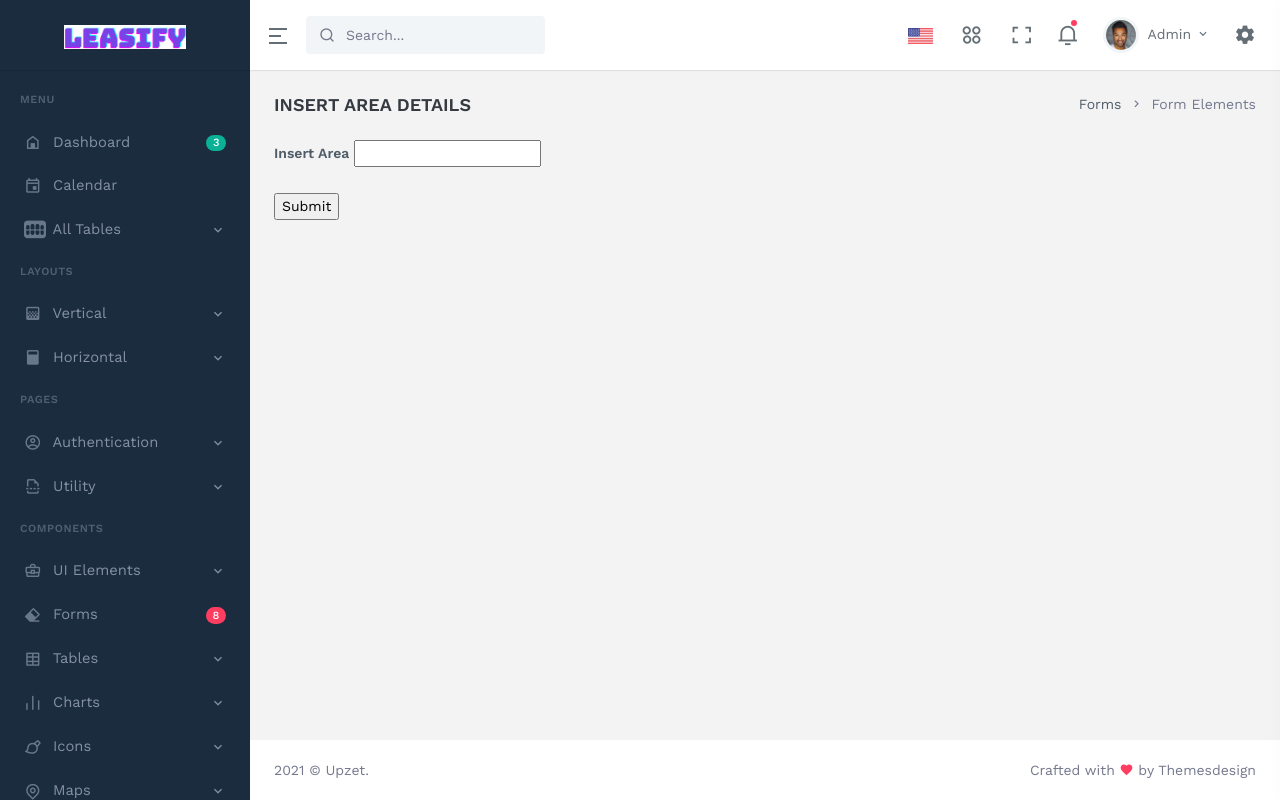
After one commit to uttammanani/LeasifY, a Django app: page /insert_area/ in a window 1280 px wide. The commit adds this page. Run offline with Django 3.2, Linux system fonts and the light colour scheme; some libraries are stand-ins or nearby versions.

Commit message:
"Updated"

```diff
--- a/leasify/urls.py
+++ b/leasify/urls.py
@@ -35,7 +35,8 @@ urlpatterns = [
     path('notification_table/',views.notification_table),
     path('feedback_table/',views.feedback_table),
     path('insert_house_details/',views.insert_house_details),
-    path('insert_owner/',views.insert_owner_details)
+    path('insert_owner/',views.insert_owner_details),
+    path('insert_area/',views.insert_area)
 
 
 ]
--- a/leasify_admin/forms.py
+++ b/leasify_admin/forms.py
@@ -1,4 +1,4 @@
-from leasify_admin.models import house_details, owner
+from leasify_admin.models import house_details, owner, area
 from django import forms
 
 class house_details_form(forms.ModelForm):
@@ -11,3 +11,8 @@ class owner_form(forms.ModelForm):
     class Meta:
         model=owner
         fields=["o_type","o_name","o_email","o_phno","o_add","o_gender","o_pass"]
+
+class area_form(forms.ModelForm):
+    class Meta:
+        model=area
+        fields=["a_name"]
--- /dev/null
+++ b/leasify_admin/template/area_insertform.html
@@ -0,0 +1,48 @@
+{% extends "admin_header.html" %}
+{% load static %}
+{% block content %}
+
+            <!-- ============================================================== -->
+            <!-- Start right Content here -->
+            <!-- ============================================================== -->
+<div class="main-content" xmlns="http://www.w3.org/1999/html">
+
+                <div class="page-content">
+                    <div class="container-fluid">
+
+                        <!-- start page title -->
+                        <div class="row">
+                            <div class="col-12">
+                                <div class="page-title-box d-sm-flex align-items-center justify-content-between">
+                                    <h4 class="mb-sm-0">INSERT AREA DETAILS</h4>
+
+                                    <div class="page-title-right">
+                                        <ol class="breadcrumb m-0">
+                                            <li class="breadcrumb-item"><a href="javascript: void(0);">Forms</a></li>
+                                            <li class="breadcrumb-item active">Form Elements</li>
+                                        </ol>
+                                    </div>
+
+                                </div>
+                            </div>
+                        </div>
+
+
+
+                        <!-- end page title -->
+<form method="post" action="/insert_area/">
+    {% csrf_token %}
+
+     <label>Insert Area</label>
+    <input type="text" name="a_name"/>
+    <br>
+    <br>
+
+    <input type="submit" value="Submit"/>
+
+
+</form>
+
+
+
+                    {% endblock %}
--- a/leasify_admin/template/area_table.html
+++ b/leasify_admin/template/area_table.html
@@ -36,7 +36,7 @@
 
                                         <p class="card-title-desc"><b>AREA TABLE</b>
                                         </p>
-<center>  <u><a href="#" style="font-size:20px">ADD DETAILS</a></u></center> <br>
+<center>  <u><a href="/insert_area/" style="font-size:20px">ADD DETAILS</a></u></center> <br>
 
                                         <table id="datatable-buttons" class="table table-striped table-bordered dt-responsive nowrap" style="border-collapse: collapse; border-spacing: 0; width: 100%;">
                                             <thead>
--- a/leasify_admin/views.py
+++ b/leasify_admin/views.py
@@ -8,7 +8,7 @@ from leasify_admin.function import handle_uploaded_file
 from leasify_admin.models import customer, owner, house_details, area, house_gallery, pg_details, pg_gallery, \
     tiffin_owner, tiffin_details, status, notification, feedback
 
-from leasify_admin.forms import house_details_form, owner_form
+from leasify_admin.forms import house_details_form, owner_form, area_form
 
 
 def show(request):
@@ -111,3 +111,18 @@ def insert_owner_details(request):
         else:
             form = owner_form()
         return render(request, "owner_insertform.html",{'form':form})
+
+
+def insert_area(request):
+    if request.method == "POST":
+        form = area_form(request.POST)
+        print("__________________", form.errors)
+        if form.is_valid():
+            try:
+                form.save()
+                return redirect('/area_table')
+            except:
+                print("________________", sys.exc_info())
+    else:
+        form = area_form()
+    return render(request, "area_insertform.html", {'form': form})
```
